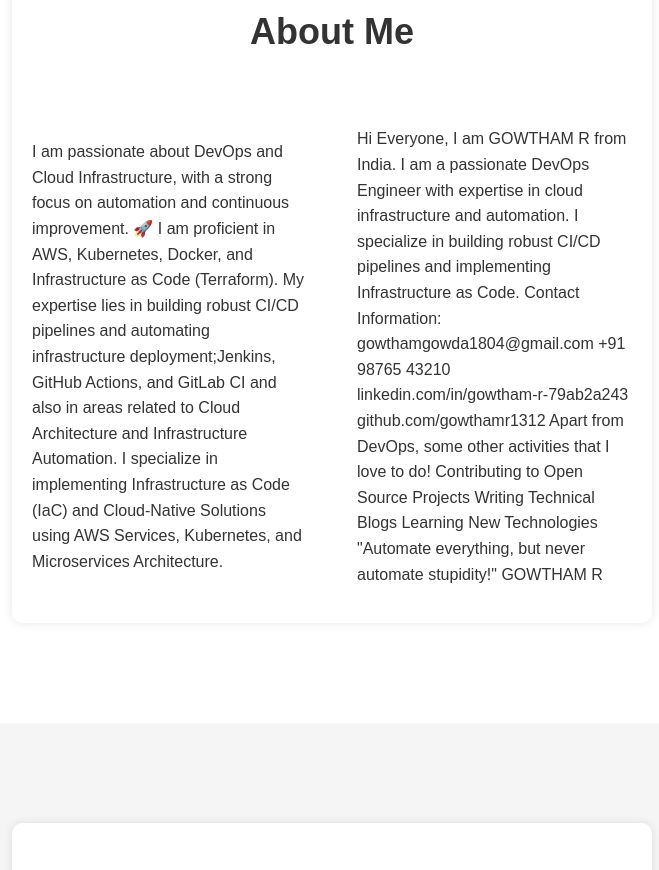
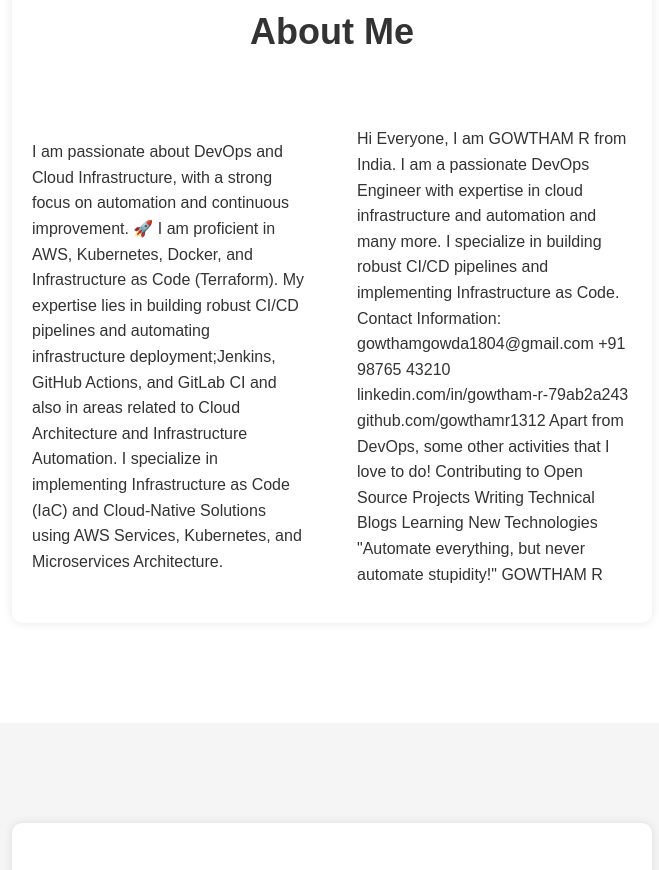
Before and after one commit to gowthamr1312/awsdeployapp, a plain HTML site: page index.html in a window 1280 px wide. Shown: the part 1035-1905 px from the top of the page, without its empty margins (308-967 px from the left). Drawn offline with nearby package versions, Linux system fonts and the light colour scheme.

Commit message:
Update index.html

```diff
--- a/index.html
+++ b/index.html
@@ -295,7 +295,7 @@
                 </div>
                 <div>
                     <p>Hi Everyone, I am GOWTHAM R from India.
-                        I am a passionate DevOps Engineer with expertise in cloud infrastructure and automation.
+                        I am a passionate DevOps Engineer with expertise in cloud infrastructure and automation and many more.
                         I specialize in building robust CI/CD pipelines and implementing Infrastructure as Code.
 
                         Contact Information:
```
